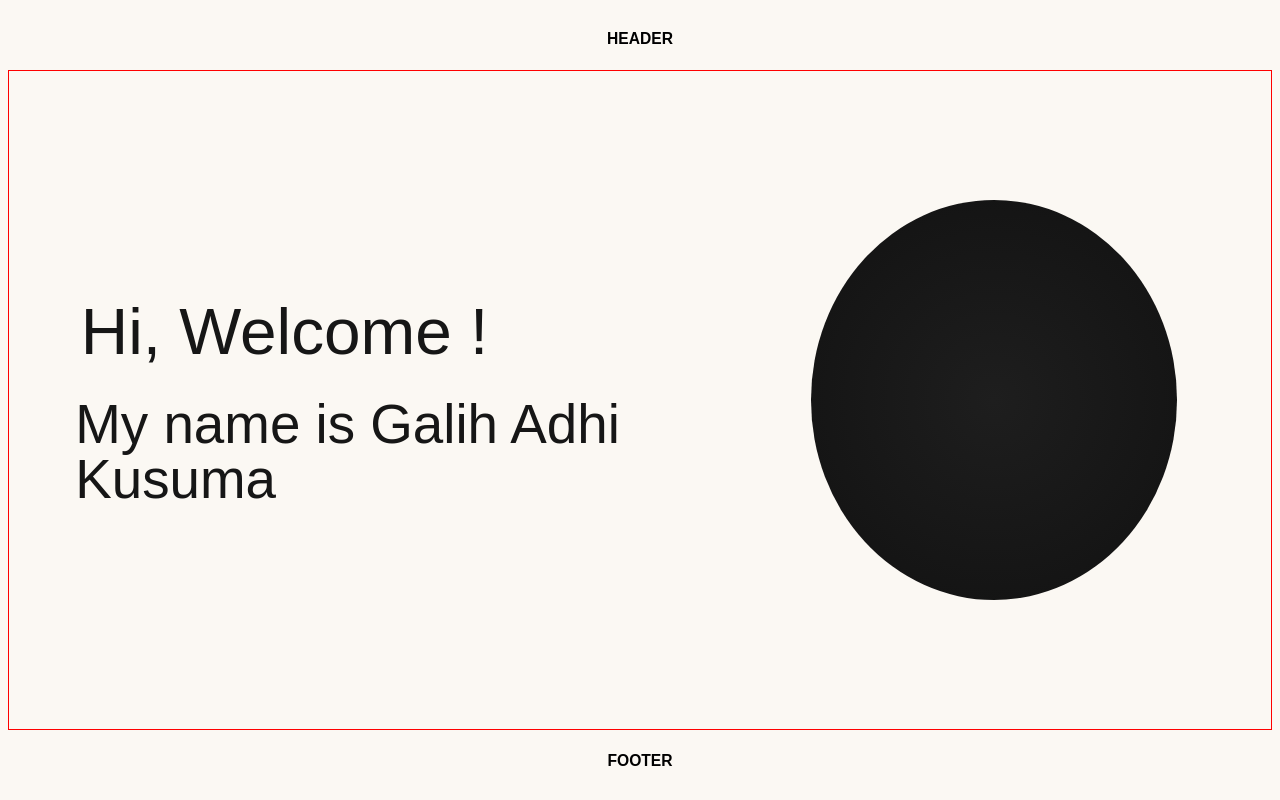
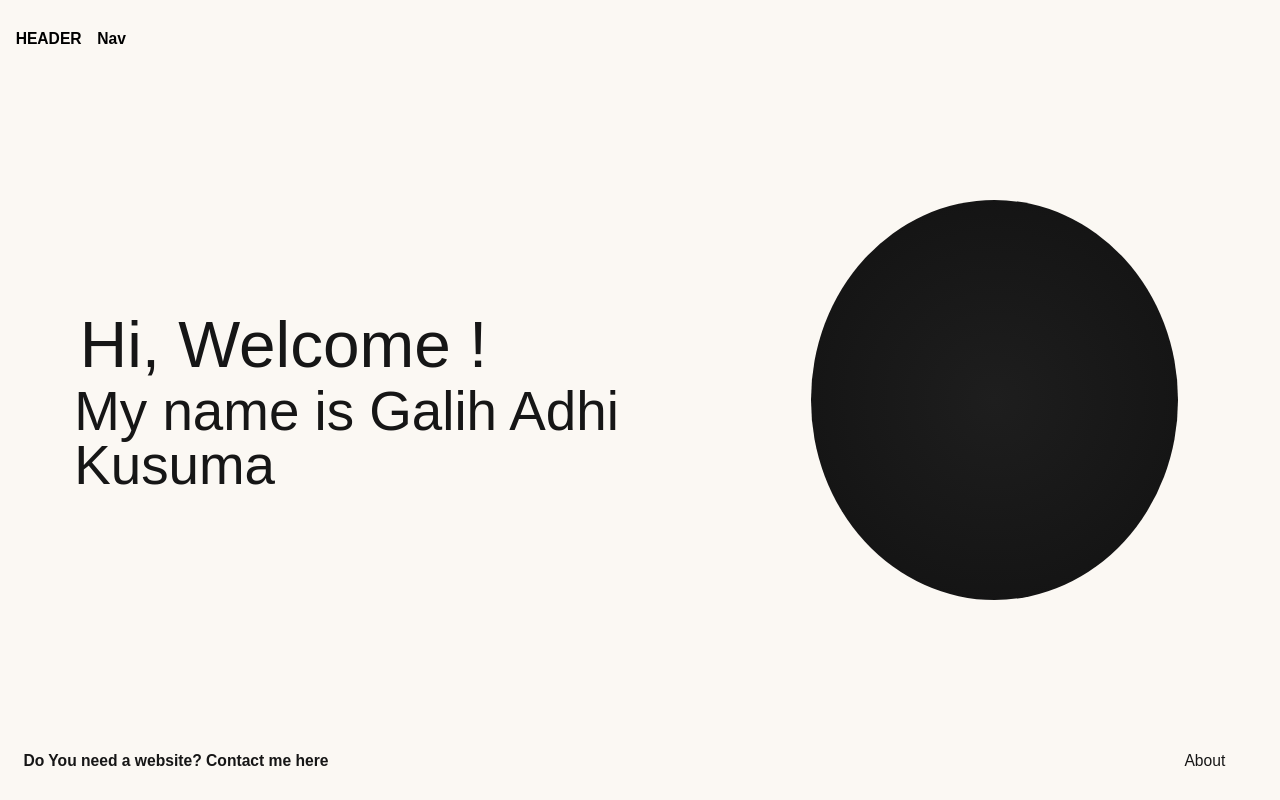
Before and after one commit to NoxturneDev/personal-portfolio-website, a React (Create React App) app: page / in a window 1280 px wide. Built offline with nearby package versions, Linux system fonts and the light colour scheme; a web font is replaced by a local one.

Commit message:
basic styling for page components

```diff
--- a/src/pages/landing-page/Main.jsx
+++ b/src/pages/landing-page/Main.jsx
@@ -20,8 +20,8 @@ function Main() {
     i = 0
 
   const snapScroll = (e) => {
-    const y = e.deltaY,
-      offset = wrapper.current.offsetWidth / 4
+    const y = e.deltaY
+    // offset = wrapper.current.offsetWidth / 4
 
     wrapper.current.scrollLeft += (y / 5)
 
@@ -81,16 +81,22 @@ function Main() {
       <div className="container-flex-col page-wrapper">
         <div className="page-header">
           <h1>HEADER</h1>
+          <h1>Nav</h1>
         </div>
         <div className="page-content welcome-page-content">
           <div className="title-wrapper">
-            <h1 className='title welcome-page-title container-flex'>Hi, Welcome !</h1>
-            <h1 className='title welcome-page-subtitle container-flex'>My name is Galih Adhi Kusuma</h1>
+            <h1 className='welcome-page-title container-flex'>Hi, Welcome !</h1>
+            <h1 className='welcome-page-subtitle container-flex'>My name is Galih Adhi Kusuma</h1>
           </div>
           <Sphere />
         </div>
         <div className="page-footer">
-          <h1>FOOTER</h1>
+          <h1 className='footer-link'>
+            <a href='#' target="_blank">Do You need a website? Contact me here</a>
+          </h1>
+          <div className="footer-link next-page">
+            <a href="#">About</a>
+          </div>
         </div>
       </div>
       <div className="page-wrapper container-flex">
--- a/src/style/base/_base.scss
+++ b/src/style/base/_base.scss
@@ -19,13 +19,12 @@ body {
 
 ::-webkit-scrollbar {
     background-color: #F2EEE8;
-    width: 5px;
+    height: 5px;
 }
 
 ::-webkit-scrollbar-thumb {
     background-color: #161616;
-    width: 10px;
-    height: 10px;
+    width: 5px;
     box-shadow: inset 0 0 6px rgba(0, 0, 0, 0.3);
     border-radius: 2px;
 }
--- /dev/null
+++ b/src/style/components/_pages-component.scss
@@ -0,0 +1,46 @@
+.scroll-wrapper {
+    background-color: $light-100;
+    width: 100vw;
+    height: 100vh;
+    overflow-x: scroll;
+}
+
+// PAGES COMPONENTS
+.page-wrapper {
+    min-width: 100vw;
+    height: 100%;
+    padding: 1em 0.5em;
+
+    * {
+        margin: 0.5em;
+    }
+
+    .page-header {
+        @include flex(flex-start, center);
+
+        width: 100%;
+    }
+
+    .page-content {
+        width: 100%;
+        flex-grow: 1;
+        padding: 0 2em;
+    }
+
+    .page-footer {
+        @include flex(flex-start, center);
+
+        width: 100%;
+
+        .footer-link {
+            a {
+                color: $dark-300;
+            }
+        }
+        .next-page{
+            flex-grow: 1;
+            text-align: right;
+            padding-right: 2em;
+        }
+    }
+}
--- a/src/style/css/main.css
+++ b/src/style/css/main.css
@@ -17,13 +17,12 @@ body {
 
 ::-webkit-scrollbar {
   background-color: #F2EEE8;
-  width: 5px;
+  height: 5px;
 }
 
 ::-webkit-scrollbar-thumb {
   background-color: #161616;
-  width: 10px;
-  height: 10px;
+  width: 5px;
   box-shadow: inset 0 0 6px rgba(0, 0, 0, 0.3);
   border-radius: 2px;
 }
@@ -245,7 +244,6 @@ h2 {
 }
 .page-wrapper .page-header {
   display: flex;
-  flex-direction: column;
   justify-content: flex-start;
   align-items: center;
   width: 100%;
@@ -253,15 +251,21 @@ h2 {
 .page-wrapper .page-content {
   width: 100%;
   flex-grow: 1;
-  border: 1px solid red;
   padding: 0 2em;
 }
 .page-wrapper .page-footer {
   display: flex;
-  flex-direction: column;
   justify-content: flex-start;
   align-items: center;
   width: 100%;
+}
+.page-wrapper .page-footer .footer-link a {
+  color: #161616;
+}
+.page-wrapper .page-footer .next-page {
+  flex-grow: 1;
+  text-align: right;
+  padding-right: 2em;
 }
 
 .welcome-page-content {
@@ -293,6 +297,7 @@ h2 {
   width: -webkit-fit-content;
   width: -moz-fit-content;
   width: fit-content;
+  margin-top: -0.5em;
 }
 .welcome-page-content .sphere {
   margin-right: 4em;
--- a/src/style/main.scss
+++ b/src/style/main.scss
@@ -6,5 +6,6 @@
 @import "layout/layout";
 
 @import "components/sphere";
+@import "components/pages-component";
 
-@import "pages/main-page";
+@import "pages/landing-page";
--- a/src/style/pages/_main-page.scss
+++ b/src/style/pages/_landing-page.scss
@@ -1,44 +1,3 @@
-.scroll-wrapper {
-    background-color: $light-100;
-    width: 100vw;
-    height: 100vh;
-    overflow-x: scroll;
-}
-
-
-
-// PAGES COMPONENTS
-.page-wrapper {
-    min-width: 100vw;
-    height: 100%;
-    padding: 1em 0.5em;
-
-    * {
-        margin: 0.5em;
-    }
-
-    .page-header {
-        @include flexCol(center, flex-start);
-
-        width: 100%;
-    }
-
-    .page-content {
-
-
-        width: 100%;
-        flex-grow: 1;
-        border: $debug;
-        padding: 0 2em;
-    }
-
-    .page-footer {
-        @include flexCol(center, flex-start);
-
-        width: 100%;
-    }
-}
-
 .welcome-page-content {
     @include flex(flex-start, center);
 
@@ -64,6 +23,7 @@
             font-weight: 200;
             color: $dark-300;
             width: fit-content;
+            margin-top: -0.5em;
         }
     }
 
```
Also changed, not shown: src/components/PageContent.jsx (added), src/components/PageFooter.jsx (added), src/components/PageHeader.jsx (added), src/components/PageWrapper.jsx (added), 1 other file (tests, documents, lock files or other folders).
